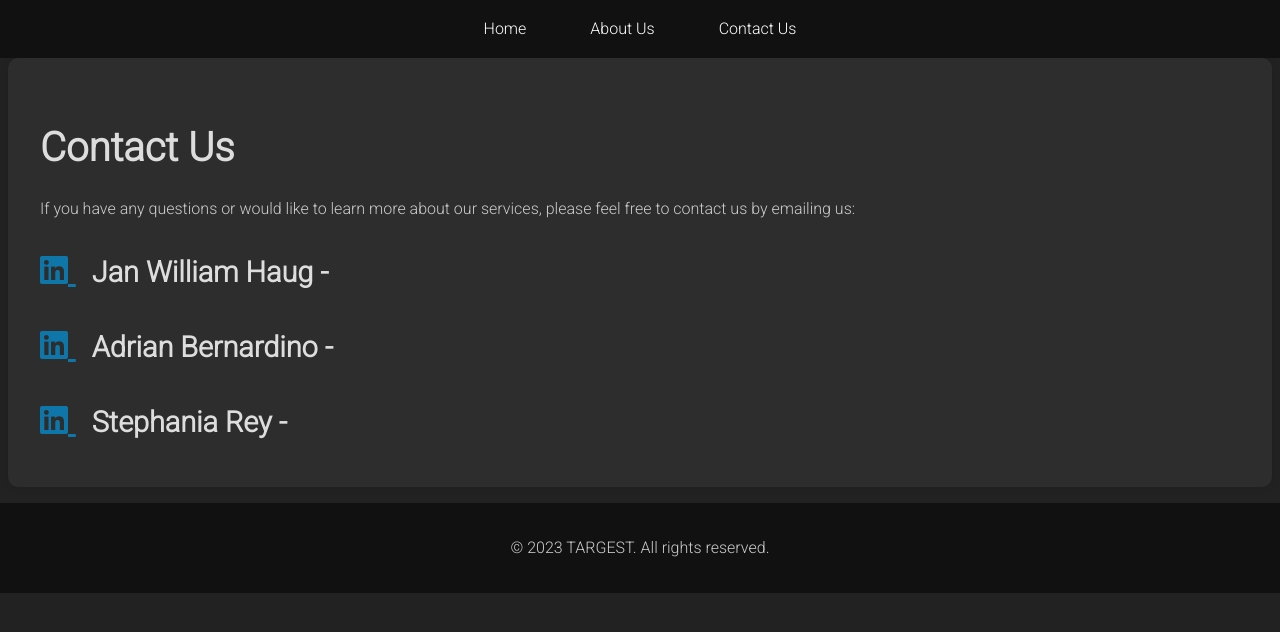
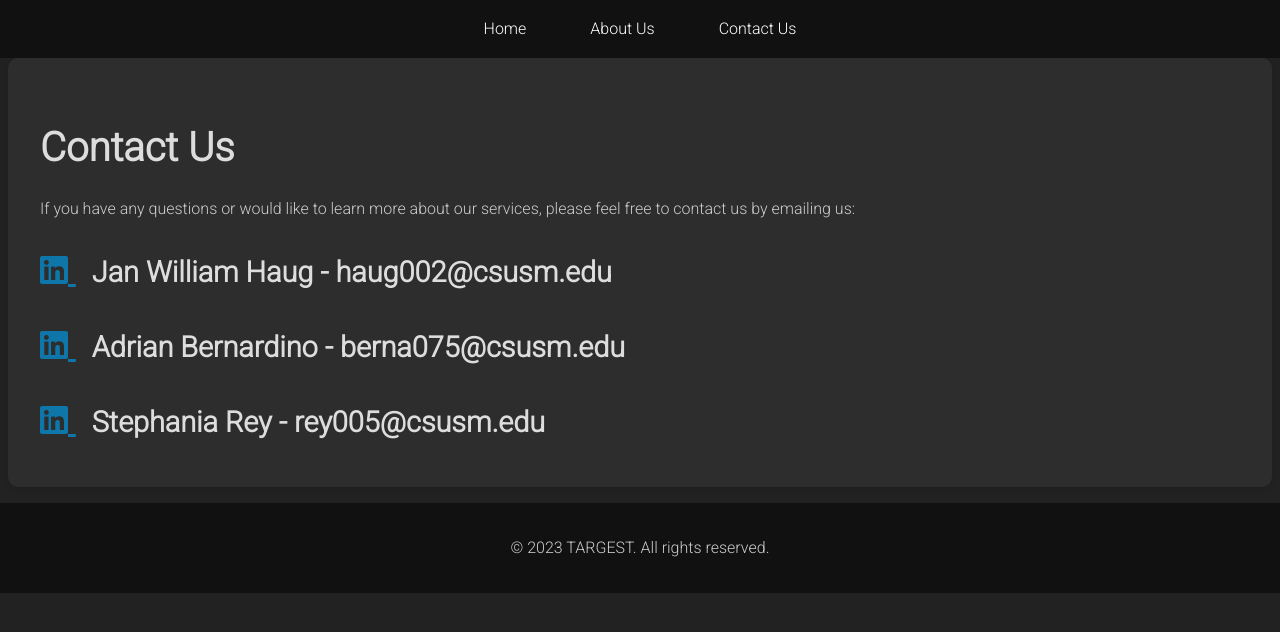
Before and after one commit to JanWilliamHaug/TargestWebsite, a plain HTML site: page contact-us.html in a window 1280 px wide. Drawn offline with nearby package versions, Linux system fonts and the light colour scheme.

Commit message:
added linkedin and emails
push commit

```diff
--- a/contact-us.html
+++ b/contact-us.html
@@ -29,19 +29,19 @@
         <a href="https://www.linkedin.com/in/janwilliamhaug/" target="_blank" class="social-icon">
           <i class="fab fa-linkedin"></i>
         </a>
-        Jan William Haug -
+        Jan William Haug - haug002@csusm.edu
+      </h2>
+      <h2>
+        <a href="https://www.linkedin.com/in/adrianbernardino1/" target="_blank" class="social-icon">
+          <i class="fab fa-linkedin"></i>
+        </a>
+        Adrian Bernardino - berna075@csusm.edu
       </h2>
       <h2>
         <a href="https://www.linkedin.com/in/janwilliamhaug/" target="_blank" class="social-icon">
           <i class="fab fa-linkedin"></i>
         </a>
-        Adrian Bernardino -
-      </h2>
-      <h2>
-        <a href="https://www.linkedin.com/in/janwilliamhaug/" target="_blank" class="social-icon">
-          <i class="fab fa-linkedin"></i>
-        </a>
-        Stephania Rey -
+        Stephania Rey - rey005@csusm.edu
       </h2>
 
 
```
Also changed, not shown: about-us.html (+5 -1 lines).
